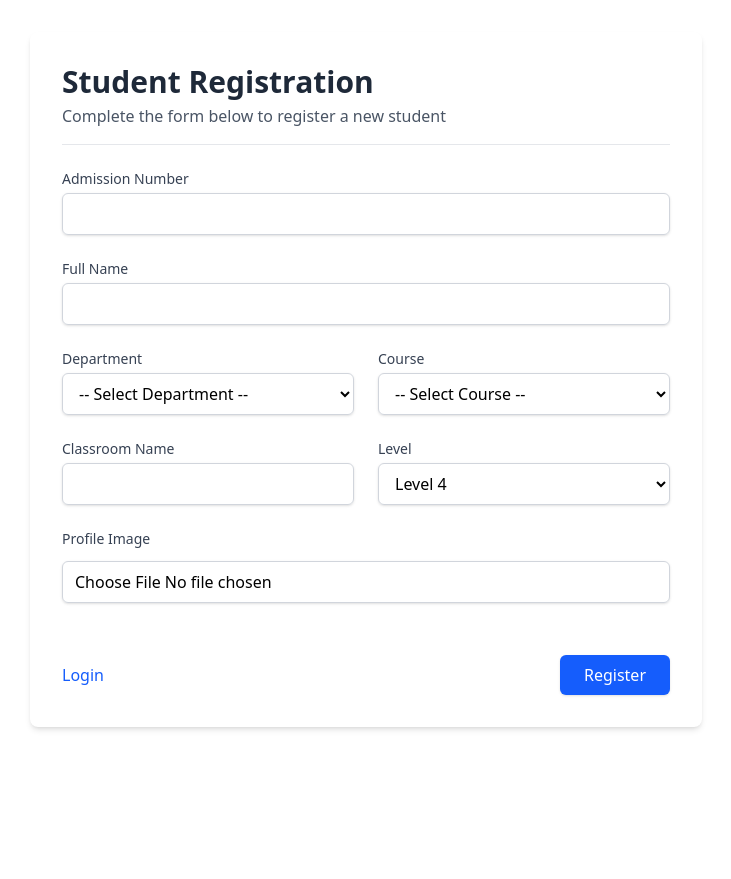
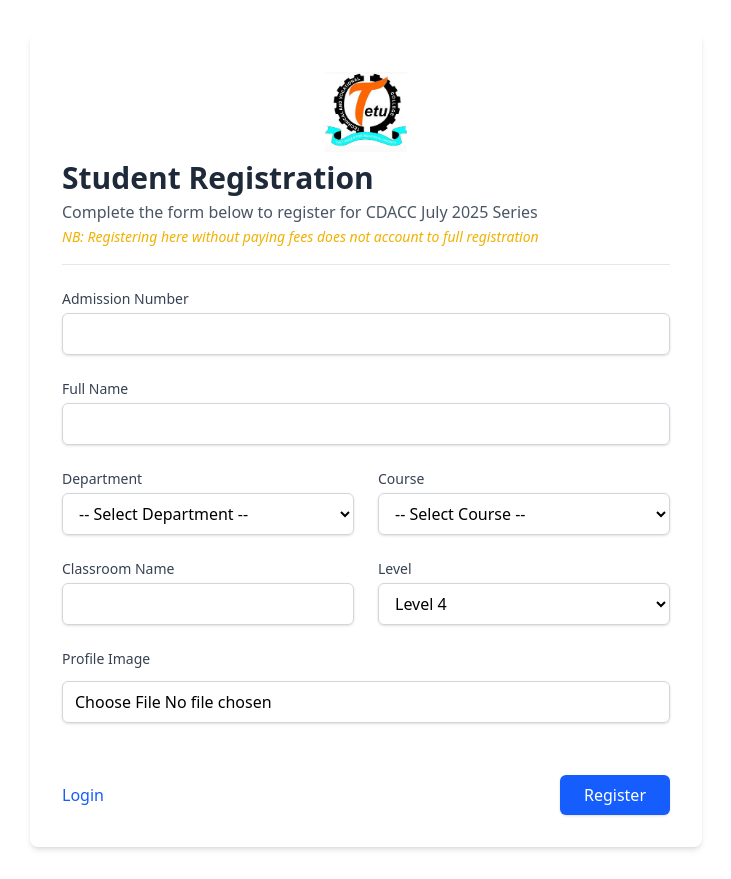
Before and after one commit to titustum/cbet-registration, a Flask app: page / in a window 1280 px wide. Shown: the whole page, without its empty margins (274-1005 px from the left). Before the commit the page ends 730 px from the top, so only its background shows below. Run offline with Flask 3, Linux system fonts and the light colour scheme; data comes from the database, SQL or seed files in the repository.

Commit message:
Added logo

```diff
--- a/templates/login.html
+++ b/templates/login.html
@@ -3,6 +3,10 @@
 {% block content %}
 <div class="max-w-2xl mx-auto bg-white p-8 rounded-lg shadow-md my-8">
     <div class="border-b border-gray-200 pb-4 mb-6">
+        <div class="py-2">
+            <img src="{{ url_for('static', filename="images/logo.jpeg") }}" alt="logo"
+                class="h-20 mx-auto">
+        </div>
         <h1 class="text-3xl font-bold text-gray-800">Student Login</h1>
         <p class="text-gray-600 mt-1">Complete the form below to login to student portal</p>
     </div>
--- a/templates/register.html
+++ b/templates/register.html
@@ -3,8 +3,13 @@
 {% block content %}
 <div class="max-w-2xl mx-auto bg-white p-8 rounded-lg shadow-md my-8">
     <div class="border-b border-gray-200 pb-4 mb-6">
+        <div class="py-2">
+            <img src="{{ url_for('static', filename="images/logo.jpeg") }}" alt="logo"
+                class="h-20 mx-auto">
+        </div>
         <h1 class="text-3xl font-bold text-gray-800">Student Registration</h1>
-        <p class="text-gray-600 mt-1">Complete the form below to register a new student</p>
+        <p class="text-gray-600 mt-1">Complete the form below to register for CDACC July 2025 Series</p>
+        <i class="mt-2 text-sm text-yellow-500">NB: Registering here without paying fees does not account to full registration</i>
     </div>
 
     {% with messages = get_flashed_messages(with_categories=true) %}
```
